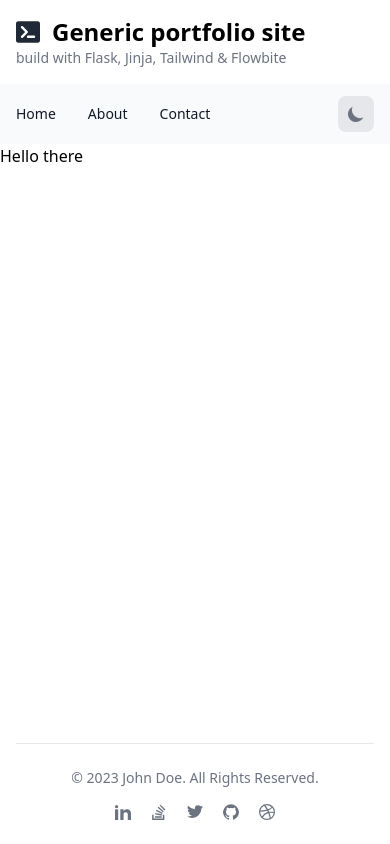
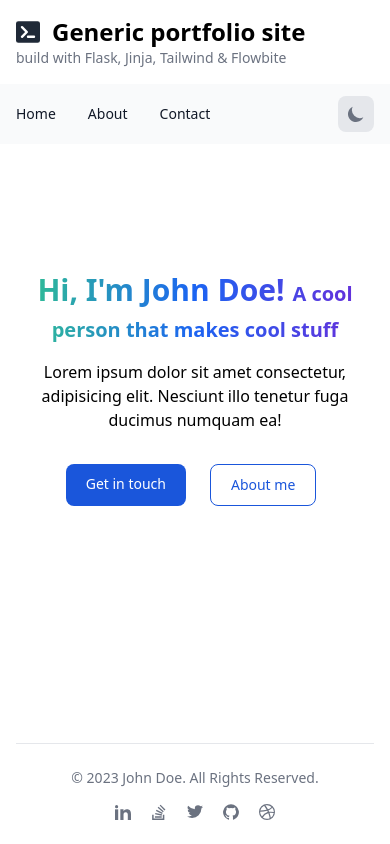
Before and after one commit to mkubincova/flask-portfolio-site, a Flask app: page / in a window 390 px wide. Run offline with Flask 3, Linux system fonts and the light colour scheme; some libraries are stand-ins or nearby versions.

Commit message:
feat: hp

```diff
--- a/static/dist/css/output.css
+++ b/static/dist/css/output.css
@@ -945,6 +945,18 @@ input[type="range"]::-ms-fill-lower {
   margin-top: 1rem;
 }
 
+.mt-8 {
+  margin-top: 2rem;
+}
+
+.mb-2 {
+  margin-bottom: 0.5rem;
+}
+
+.me-2 {
+  margin-inline-end: 0.5rem;
+}
+
 .block {
   display: block;
 }
@@ -1001,12 +1017,16 @@ input[type="range"]::-ms-fill-lower {
   width: 100%;
 }
 
-.w-5 {
-  width: 1.25rem;
+.max-w-screen-xl {
+  max-width: 1280px;
 }
 
-.max-w-screen-xl {
-  max-width: 1280px;
+.max-w-3xl {
+  max-width: 48rem;
+}
+
+.max-w-xl {
+  max-width: 36rem;
 }
 
 .flex-1 {
@@ -1045,6 +1065,10 @@ input[type="range"]::-ms-fill-lower {
   justify-content: space-between;
 }
 
+.gap-4 {
+  gap: 1rem;
+}
+
 .space-x-3 > :not([hidden]) ~ :not([hidden]) {
   --tw-space-x-reverse: 0;
   margin-right: calc(0.75rem * var(--tw-space-x-reverse));
@@ -1095,9 +1123,23 @@ input[type="range"]::-ms-fill-lower {
   border-end-start-radius: 0.5rem;
 }
 
+.border {
+  border-width: 1px;
+}
+
 .border-gray-200 {
   --tw-border-opacity: 1;
   border-color: rgb(229 231 235 / var(--tw-border-opacity));
+}
+
+.border-blue-600 {
+  --tw-border-opacity: 1;
+  border-color: rgb(28 100 242 / var(--tw-border-opacity));
+}
+
+.border-blue-700 {
+  --tw-border-opacity: 1;
+  border-color: rgb(26 86 219 / var(--tw-border-opacity));
 }
 
 .bg-gray-200 {
@@ -1115,21 +1157,81 @@ input[type="range"]::-ms-fill-lower {
   background-color: rgb(255 255 255 / var(--tw-bg-opacity));
 }
 
-.bg-gray-100 {
+.bg-blue-600 {
   --tw-bg-opacity: 1;
-  background-color: rgb(243 244 246 / var(--tw-bg-opacity));
+  background-color: rgb(28 100 242 / var(--tw-bg-opacity));
 }
 
-.p-4 {
-  padding: 1rem;
+.bg-gray-900 {
+  --tw-bg-opacity: 1;
+  background-color: rgb(17 24 39 / var(--tw-bg-opacity));
+}
+
+.bg-blue-700 {
+  --tw-bg-opacity: 1;
+  background-color: rgb(26 86 219 / var(--tw-bg-opacity));
+}
+
+.bg-gradient-to-r {
+  background-image: linear-gradient(to right, var(--tw-gradient-stops));
+}
+
+.from-green-300 {
+  --tw-gradient-from: #84E1BC var(--tw-gradient-from-position);
+  --tw-gradient-to: rgb(132 225 188 / 0) var(--tw-gradient-to-position);
+  --tw-gradient-stops: var(--tw-gradient-from), var(--tw-gradient-to);
+}
+
+.from-green-500 {
+  --tw-gradient-from: #0E9F6E var(--tw-gradient-from-position);
+  --tw-gradient-to: rgb(14 159 110 / 0) var(--tw-gradient-to-position);
+  --tw-gradient-stops: var(--tw-gradient-from), var(--tw-gradient-to);
+}
+
+.from-green-400 {
+  --tw-gradient-from: #31C48D var(--tw-gradient-from-position);
+  --tw-gradient-to: rgb(49 196 141 / 0) var(--tw-gradient-to-position);
+  --tw-gradient-stops: var(--tw-gradient-from), var(--tw-gradient-to);
+}
+
+.via-blue-500 {
+  --tw-gradient-to: rgb(63 131 248 / 0)  var(--tw-gradient-to-position);
+  --tw-gradient-stops: var(--tw-gradient-from), #3F83F8 var(--tw-gradient-via-position), var(--tw-gradient-to);
+}
+
+.via-blue-300 {
+  --tw-gradient-to: rgb(164 202 254 / 0)  var(--tw-gradient-to-position);
+  --tw-gradient-stops: var(--tw-gradient-from), #A4CAFE var(--tw-gradient-via-position), var(--tw-gradient-to);
+}
+
+.via-blue-600 {
+  --tw-gradient-to: rgb(28 100 242 / 0)  var(--tw-gradient-to-position);
+  --tw-gradient-stops: var(--tw-gradient-from), #1C64F2 var(--tw-gradient-via-position), var(--tw-gradient-to);
+}
+
+.to-purple-600 {
+  --tw-gradient-to: #7E3AF2 var(--tw-gradient-to-position);
+}
+
+.to-purple-100 {
+  --tw-gradient-to: #EDEBFE var(--tw-gradient-to-position);
+}
+
+.to-purple-700 {
+  --tw-gradient-to: #6C2BD9 var(--tw-gradient-to-position);
+}
+
+.bg-clip-text {
+  -webkit-background-clip: text;
+          background-clip: text;
 }
 
 .p-2 {
   padding: 0.5rem;
 }
 
-.p-2\.5 {
-  padding: 0.625rem;
+.p-4 {
+  padding: 1rem;
 }
 
 .px-4 {
@@ -1147,6 +1249,35 @@ input[type="range"]::-ms-fill-lower {
   padding-bottom: 1.5rem;
 }
 
+.px-12 {
+  padding-left: 3rem;
+  padding-right: 3rem;
+}
+
+.py-32 {
+  padding-top: 8rem;
+  padding-bottom: 8rem;
+}
+
+.px-5 {
+  padding-left: 1.25rem;
+  padding-right: 1.25rem;
+}
+
+.py-2 {
+  padding-top: 0.5rem;
+  padding-bottom: 0.5rem;
+}
+
+.py-2\.5 {
+  padding-top: 0.625rem;
+  padding-bottom: 0.625rem;
+}
+
+.pt-2 {
+  padding-top: 0.5rem;
+}
+
 .text-center {
   text-align: center;
 }
@@ -1161,12 +1292,26 @@ input[type="range"]::-ms-fill-lower {
   line-height: 1.25rem;
 }
 
+.text-3xl {
+  font-size: 1.875rem;
+  line-height: 2.25rem;
+}
+
+.text-xl {
+  font-size: 1.25rem;
+  line-height: 1.75rem;
+}
+
 .font-medium {
   font-weight: 500;
 }
 
 .font-semibold {
   font-weight: 600;
+}
+
+.font-extrabold {
+  font-weight: 800;
 }
 
 .leading-6 {
@@ -1192,20 +1337,24 @@ input[type="range"]::-ms-fill-lower {
   color: rgb(17 24 39 / var(--tw-text-opacity));
 }
 
+.text-transparent {
+  color: transparent;
+}
+
+.text-white {
+  --tw-text-opacity: 1;
+  color: rgb(255 255 255 / var(--tw-text-opacity));
+}
+
+.text-blue-700 {
+  --tw-text-opacity: 1;
+  color: rgb(26 86 219 / var(--tw-text-opacity));
+}
+
 .shadow-lg {
   --tw-shadow: 0 10px 15px -3px rgb(0 0 0 / 0.1), 0 4px 6px -4px rgb(0 0 0 / 0.1);
   --tw-shadow-colored: 0 10px 15px -3px var(--tw-shadow-color), 0 4px 6px -4px var(--tw-shadow-color);
   box-shadow: var(--tw-ring-offset-shadow, 0 0 #0000), var(--tw-ring-shadow, 0 0 #0000), var(--tw-shadow);
-}
-
-.hover\:bg-gray-100:hover {
-  --tw-bg-opacity: 1;
-  background-color: rgb(243 244 246 / var(--tw-bg-opacity));
-}
-
-.hover\:bg-gray-200:hover {
-  --tw-bg-opacity: 1;
-  background-color: rgb(229 231 235 / var(--tw-bg-opacity));
 }
 
 .hover\:bg-gray-300:hover {
--- a/templates/index.html
+++ b/templates/index.html
@@ -1,5 +1,37 @@
 {% extends 'layout.html' %}
 
 {% block body %}
-    <h1>Hello there</h1>
+    <section class="dark:bg-gray-900 dark:text-white flex-1">
+      <div class="mx-auto max-w-screen-xl px-4 py-32 lg:flex lg:items-center">
+        <div class="mx-auto max-w-3xl text-center">
+          <h1
+            class="bg-gradient-to-r from-green-400 via-blue-600 to-purple-700 dark:from-green-300 dark:via-blue-500 dark:to-purple-600 bg-clip-text text-3xl font-extrabold text-transparent sm:text-5xl"
+          >
+            Hi, I'm John Doe!
+            <span class="sm:block text-xl pt-2"> A cool person that makes cool stuff </span>
+          </h1>
+
+          <p class="mx-auto mt-4 max-w-xl sm:text-xl/relaxed">
+            Lorem ipsum dolor sit amet consectetur, adipisicing elit. Nesciunt illo tenetur fuga ducimus
+            numquam ea!
+          </p>
+
+          <div class="mt-8 flex flex-wrap justify-center gap-4">
+            <a
+              class="text-white bg-blue-700 hover:bg-blue-800 focus:ring-4 focus:ring-blue-300 font-medium rounded-lg text-sm px-5 py-2.5 me-2 mb-2 dark:bg-blue-600 dark:hover:bg-blue-700 focus:outline-none dark:focus:ring-blue-800"
+              href="{{url_for('contact')}}"
+            >
+              Get in touch
+            </a>
+
+            <a
+              class="text-blue-700 hover:text-white border border-blue-700 hover:bg-blue-800 focus:ring-4 focus:outline-none focus:ring-blue-300 font-medium rounded-lg text-sm px-5 py-2.5 text-center me-2 mb-2 dark:border-blue-500 dark:text-blue-500 dark:hover:text-white dark:hover:bg-blue-500 dark:focus:ring-blue-800"
+              href="{{url_for('about')}}"
+            >
+              About me
+            </a>
+          </div>
+        </div>
+      </div>
+    </section>
 {% endblock %}
--- a/templates/layout.html
+++ b/templates/layout.html
@@ -20,7 +20,7 @@
 
     {% include 'header.html' %}
 
-    <main class="flex-1">
+    <main class="flex-1 flex flex-col">
         {% block body %}{% endblock %}
     </main>
 
```
Also changed, not shown: other parts of static/dist/css/output.css (+117 -29 lines).
